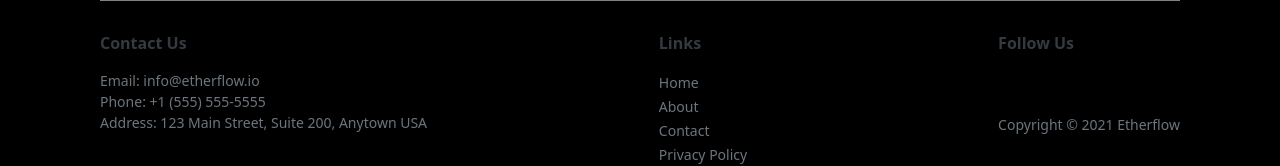
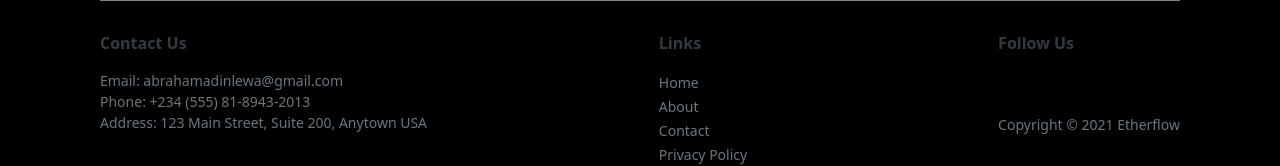
Before and after one commit to AdinlewaAbraham/Etherflow, a React (Vite) app: page / in a window 1280 px wide. Shown: the part 2307-2473 px from the top of the page. Built offline with nearby package versions, Linux system fonts and the light colour scheme; no server answers.

Commit message:
finished home page

```diff
--- a/src/components/Home/footer/Footer.jsx
+++ b/src/components/Home/footer/Footer.jsx
@@ -6,8 +6,8 @@ const footer = () => {
     <footer>
       <div class="col-md-4">
         <h5>Contact Us</h5>
-        <p>Email: info@etherflow.io</p>
-        <p>Phone: +1 (555) 555-5555</p>
+        <p>Email: abrahamadinlewa@gmail.com</p>
+        <p>Phone: +234 (555) 81-8943-2013</p>
         <p>Address: 123 Main Street, Suite 200, Anytown USA</p>
       </div>
       <div class="col-md-4">
```
